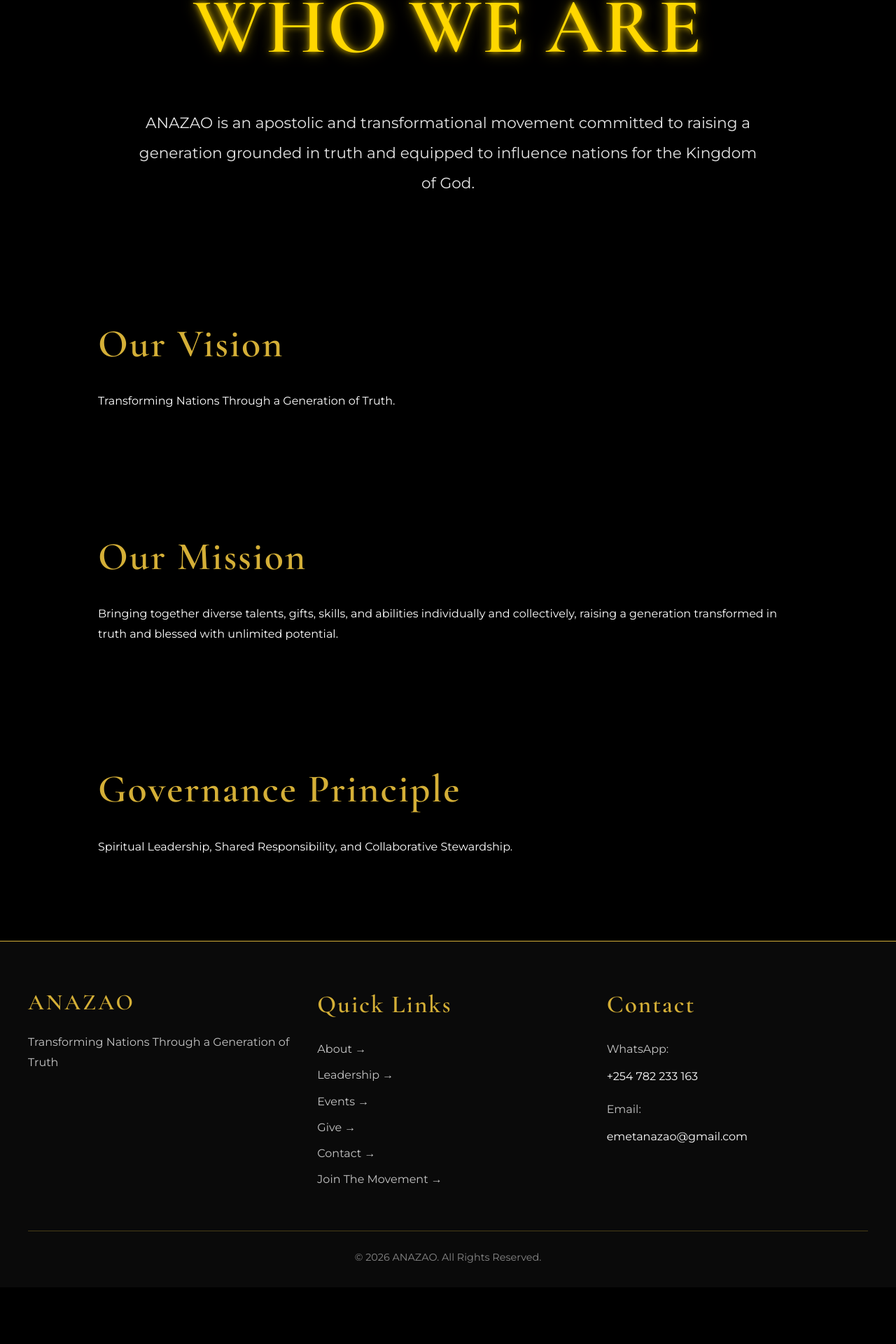
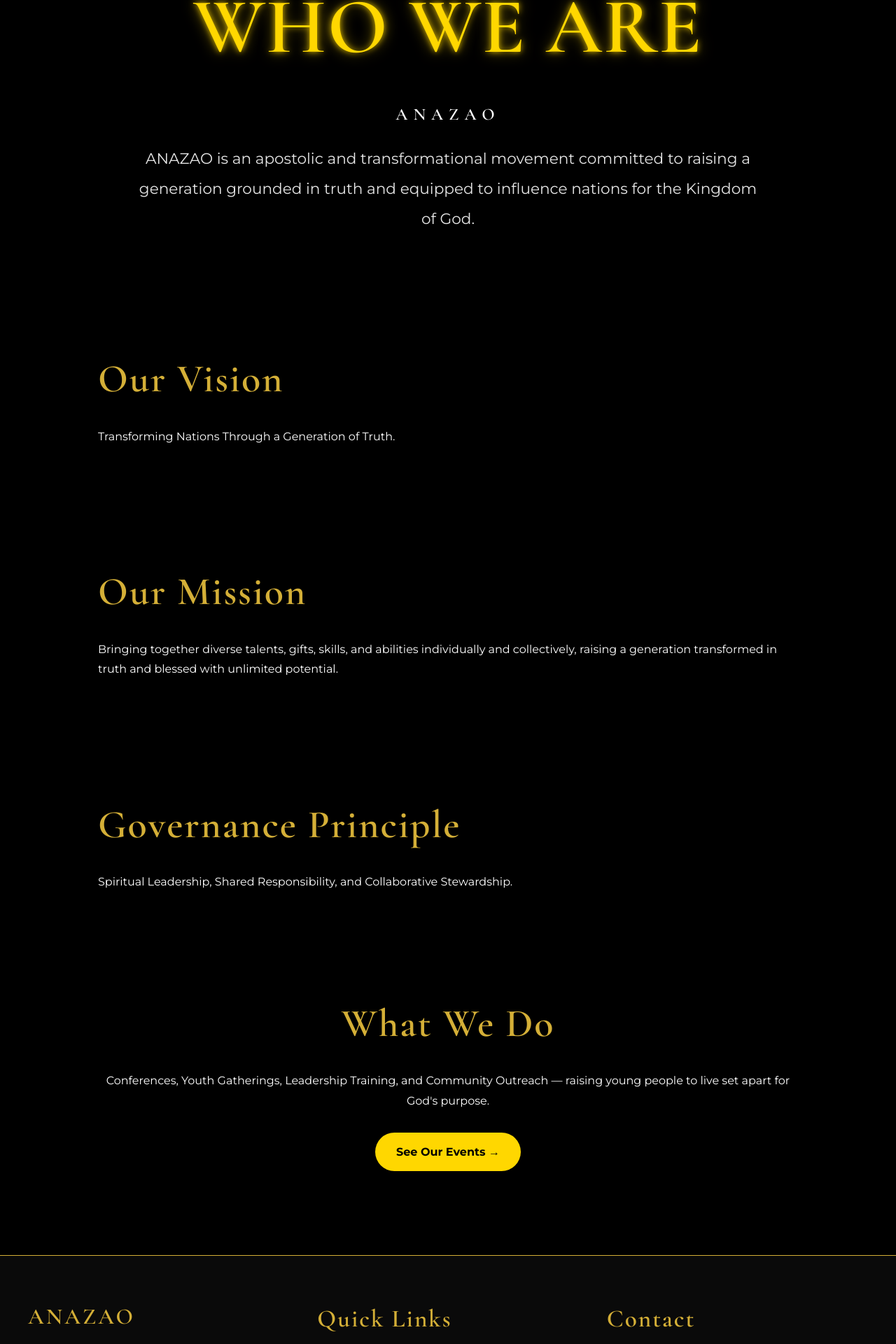
Before and after one commit to HABERTMANDE/websiteanazao, a React (Vite) app: page /about in a window 1280 px wide. Shown: the part 289-2209 px from the top of the page at 70% size. Before the commit the page ends 2128 px from the top, so only its background shows below. Built offline with nearby package versions, Linux system fonts and the light colour scheme.

Commit message:
about page who we are modification

```diff
--- a/src/pages/About.jsx
+++ b/src/pages/About.jsx
@@ -34,7 +34,7 @@ function About() {
           style={{
             color: "#FFD700",
             fontSize: "7rem",
-            marginBottom: "20px",
+            marginBottom: "10px",
             textShadow: `
               0 0 8px rgba(255,215,0,0.8),
               0 0 20px rgba(255,215,0,0.5)
@@ -43,6 +43,18 @@ function About() {
         >
           WHO WE ARE
         </h1>
+
+        {/* MODIFICATION 1: ANAZAO SUBTITLE ADDED */}
+        <h2
+          style={{
+            color: colors.white,
+            fontSize: "1.5rem",
+            letterSpacing: "8px",
+            marginBottom: "20px",
+          }}
+        >
+          ANAZAO
+        </h2>
 
         <p
           style={{
@@ -112,7 +124,7 @@ function About() {
       <motion.section
         {...sectionAnimation}
         style={{
-          padding: "80px 50px 120px",
+          padding: "80px 50px",
           maxWidth: "1100px",
           margin: "0 auto",
         }}
@@ -131,6 +143,44 @@ function About() {
           Stewardship.
         </p>
       </motion.section>
+
+      {/* MODIFICATION 2: WHAT WE DO + BUTTON ADDED */}
+      <motion.section
+        {...sectionAnimation}
+        style={{
+          padding: "60px 50px 120px",
+          maxWidth: "1100px",
+          margin: "0 auto",
+          textAlign: "center",
+        }}
+      >
+        <h2
+          style={{
+            color: colors.gold,
+            marginBottom: "20px",
+          }}
+        >
+          What We Do
+        </h2>
+        <p style={{ lineHeight: "1.8", marginBottom: "30px" }}>
+          Conferences, Youth Gatherings, Leadership Training, and Community
+          Outreach — raising young people to live set apart for God's purpose.
+        </p>
+        <a
+          href="/events"
+          style={{
+            backgroundColor: "#FFD700",
+            color: "#000",
+            padding: "14px 30px",
+            borderRadius: "30px",
+            fontWeight: "bold",
+            textDecoration: "none",
+            display: "inline-block",
+          }}
+        >
+          See Our Events →
+        </a>
+      </motion.section>
     </motion.div>
   );
 }
```
